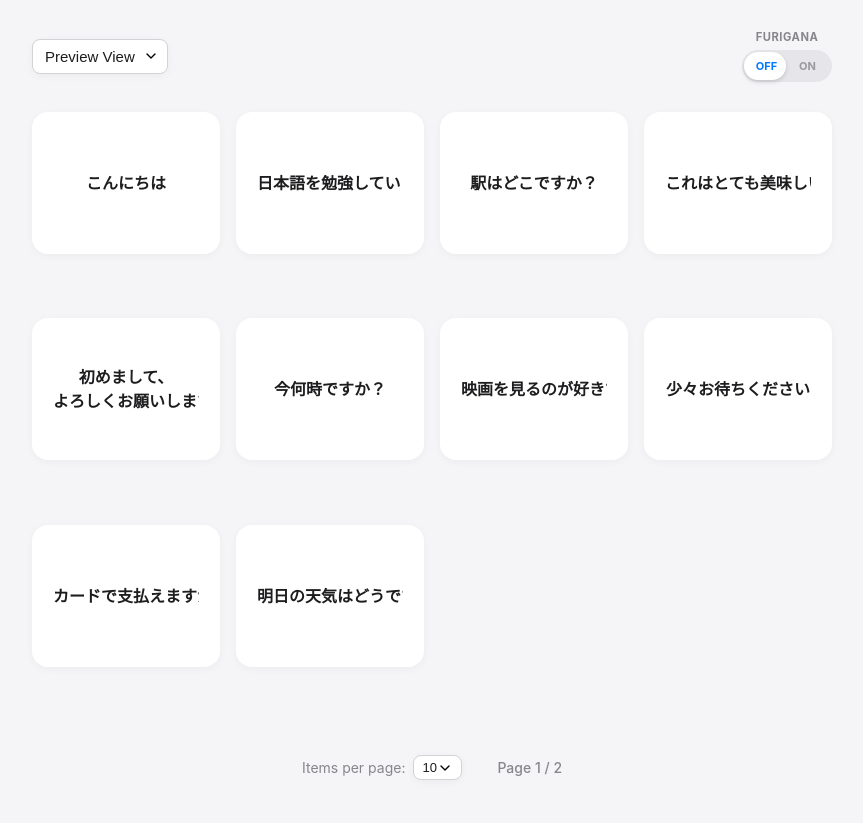
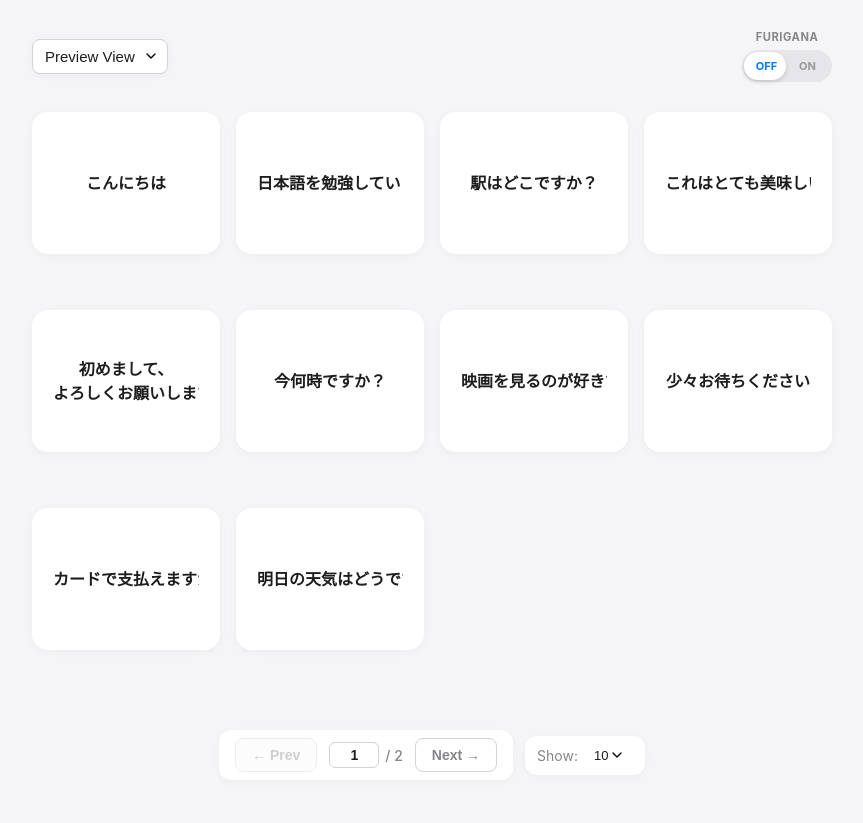
Before and after one commit to yyc9920/Japanese_pharse_study, a plain HTML site: page index.html in a window 1280 px wide. Shown: the whole page, without its empty margins (208-1071 px from the left). Drawn offline with Linux system fonts and the light colour scheme; no server answers.

```diff
--- a/index.html
+++ b/index.html
@@ -42,7 +42,7 @@
             padding: 10px 0;
         }
 
-        /* View Select Dropdown */
+        /* Select Elements (View & PerPage) */
         select {
             appearance: none;
             background-color: var(--card-bg);
@@ -270,49 +270,86 @@
         .view-list .text-content { font-size: 1.3rem; }
         .view-preview .text-content { font-size: 1rem; }
 
-        /* --- Controls & Pagination --- */
+        /* --- Unified Pagination Controls --- */
         .controls-area {
             width: 100%;
             max-width: 800px;
             margin-top: 20px;
             display: flex;
-            gap: 15px;
             align-items: center;
             justify-content: center;
             padding-bottom: 40px;
+            flex-wrap: wrap;
+            gap: 12px;
+        }
+
+        .pagination-wrapper {
+            display: flex;
+            align-items: center;
+            gap: 12px;
+            background: var(--card-bg);
+            padding: 8px 16px;
+            border-radius: 12px;
+            box-shadow: var(--shadow-sm);
         }
 
         button.nav-btn {
             background: white;
             border: 1px solid var(--border);
-            padding: 10px 24px;
-            border-radius: 20px;
+            padding: 8px 16px;
+            border-radius: 8px;
             cursor: pointer;
             font-weight: 600;
             color: var(--text-sub);
             transition: all 0.2s;
-            box-shadow: var(--shadow-sm);
             font-size: 14px;
+            white-space: nowrap;
+            min-width: 80px;
         }
         button.nav-btn:hover:not(:disabled) {
             background: var(--accent);
             color: white;
             border-color: var(--accent);
-            transform: translateY(-2px);
-            box-shadow: 0 4px 12px rgba(0, 122, 255, 0.3);
+            transform: translateY(-1px);
+            box-shadow: 0 4px 8px rgba(0, 122, 255, 0.2);
         }
         button.nav-btn:disabled {
             opacity: 0.4;
             cursor: default;
-            background: #f0f0f0;
+            background: #f9f9f9;
             transform: none;
             box-shadow: none;
         }
 
-        .page-info {
+        /* Page Input Field */
+        .page-input-group {
+            display: flex;
+            align-items: center;
             font-size: 14px;
             color: var(--text-sub);
             font-weight: 500;
+        }
+
+        .page-input {
+            width: 40px;
+            text-align: center;
+            border: 1px solid var(--border);
+            border-radius: 6px;
+            padding: 4px;
+            margin-right: 6px;
+            font-size: 14px;
+            color: var(--text-main);
+            font-weight: 600;
+        }
+        .page-input:focus {
+            outline: none;
+            border-color: var(--accent);
+        }
+        /* Hide number spinner */
+        .page-input::-webkit-outer-spin-button,
+        .page-input::-webkit-inner-spin-button {
+            -webkit-appearance: none;
+            margin: 0;
         }
 
         /* Pagination Per Page Select */
@@ -321,11 +358,18 @@
             align-items: center;
             font-size: 14px;
             color: var(--text-sub);
+            background: var(--card-bg);
+            padding: 8px 12px;
+            border-radius: 12px;
+            box-shadow: var(--shadow-sm);
         }
         .ipp-wrapper select {
             margin-left: 8px;
             padding: 4px 24px 4px 8px;
             font-size: 13px;
+            border: none;
+            background-color: transparent;
+            box-shadow: none;
         }
 
         /* Spinner */
@@ -347,6 +391,9 @@
             }
             .view-card .text-content {
                 font-size: 1.4rem;
+            }
+            .controls-area {
+                flex-direction: column;
             }
         }
     </style>
@@ -384,7 +431,8 @@
     /* =========================================
        CONFIGURATION
        ========================================= */
-    const GIST_URL = 'https://gist.github.com/yyc9920/a22d2b76349fdff11b2808440da634fe/raw/f374c1a71d80c3b18e30e2d5f791df3e38a44ebd/japanese_phrases.csv';
+    // TODO: Gist 생성 후 Raw URL을 아래 따옴표 안에 넣으세요.
+    const GIST_URL = 'https://gist.githubusercontent.com/yyc9920/a22d2b76349fdff11b2808440da634fe/raw/f374c1a71d80c3b18e30e2d5f791df3e38a44ebd/japanese_phrases.csv';
 
     // 기본 샘플 데이터 (Gist URL이 없을 때 사용됨)
     const MOCK_DATA = `Meaning,Kanji,Furigana
@@ -402,7 +450,12 @@
 도와주셔서 감사합니다 / Thank you for your help,手伝ってくれてありがとうございます,手伝[てつだ]ってくれてありがとうございます
 이해하지 못했습니다 / I didn't understand,理解できませんでした,理解[りかい]できませんでした
 천천히 말해 주세요 / Please speak slowly,ゆっくり話してください,ゆっくり話[はな]してください
-화장실은 어디입니까? / Where is the restroom?,お手洗いはどこですか？,お手洗[てあら]いはどこですか？`;
+화장실은 어디입니까? / Where is the restroom?,お手洗いはどこですか？,お手洗[てあら]いはどこですか？
+기차표를 예매하고 싶습니다 / I want to book a train ticket,電車の切符を予約したいです,電車[でんしゃ]の切符[きっぷ]を予約[よやく]したいです
+이 근처에 맛집이 있나요? / Is there a good restaurant nearby?,この近くに美味しい店はありますか？,この近[ちか]くに美味[おい]しい店[みせ]はありますか？
+사진을 찍어 주시겠습니까? / Could you take a picture for me?,写真を撮っていただけませんか？,写真[しゃしん]を撮[と]っていただけませんか？
+메뉴판을 보여주세요 / Please show me the menu,メニューを見せてください,メニューを見[み]せてください
+물 좀 주시겠어요? / Could I have some water?,お水をいただけますか？,お水[みず]をいただけますか？`;
 
     /* =========================================
        STATE MANAGEMENT
@@ -412,8 +465,8 @@
         view: 'preview', // Options: 'preview', 'list', 'card'
         furigana: false,
         page: 1,
-        itemsPerPage: 10,
-        currentIndex: 0 // Used for Card View navigation
+        itemsPerPage: 10, // List View will now default to 20 via code logic if needed, but sharing this variable
+        currentIndex: 0 // Used for Card View navigation (0-based)
     };
 
     /* =========================================
@@ -428,7 +481,6 @@
        INITIALIZATION
        ========================================= */
     async function init() {
-        // GIST URL이 유효하면 fetch 시도, 아니면 Mock Data 사용
         if (GIST_URL && GIST_URL.startsWith('http')) {
             try {
                 const response = await fetch(GIST_URL);
@@ -440,7 +492,6 @@
                 state.data = parseCSV(MOCK_DATA);
             }
         } else {
-            // 로딩 효과 시뮬레이션
             setTimeout(() => {
                 state.data = parseCSV(MOCK_DATA);
                 render();
@@ -458,9 +509,7 @@
     function parseCSV(text) {
         const lines = text.trim().split('\n');
         const result = [];
-        // Header(첫 줄) 건너뛰고 시작
         for(let i=1; i<lines.length; i++) {
-            // 쉼표로 구분하되, 문장 내 쉼표 오작동 방지를 위해 처음 2개의 쉼표만 찾음
             const line = lines[i];
             const firstComma = line.indexOf(',');
             const secondComma = line.indexOf(',', firstComma + 1);
@@ -478,10 +527,8 @@
     // Get Display Text Logic
     function getDisplayHtml(item) {
         if (state.furigana) {
-            // Furigana ON: 3번째 컬럼(괄호 포함) 그대로 표시
             return item.furigana || item.kanji;
         }
-        // Furigana OFF: 2번째 컬럼(Kanji만) 표시
         return item.kanji;
     }
 
@@ -490,7 +537,9 @@
        ========================================= */
     viewSelect.addEventListener('change', (e) => {
         state.view = e.target.value;
-        // 뷰 변경 시 페이지 초기화가 필요하면 state.page = 1; 추가
+        // Reset pagination when switching views for better UX
+        state.page = 1;
+        // List view default limit logic could be handled here if we wanted different defaults
         render();
     });
 
@@ -498,24 +547,99 @@
         state.furigana = !state.furigana;
         furiganaToggle.dataset.state = state.furigana ? 'on' : 'off';
         furiganaToggle.setAttribute('aria-checked', state.furigana);
-        render(); // 텍스트 갱신을 위해 재렌더링
+        render();
     });
+
+    /* =========================================
+       UNIFIED PAGINATION COMPONENT
+       ========================================= */
+    function renderPaginationControls({ current, total, onPrev, onNext, onJump, showPerPage }) {
+        paginationControls.innerHTML = '';
+
+        // 1. Pagination Wrapper (Prev | Input / Total | Next)
+        const wrapper = document.createElement('div');
+        wrapper.className = 'pagination-wrapper';
+
+        // Prev Button
+        const prevBtn = document.createElement('button');
+        prevBtn.className = 'nav-btn';
+        prevBtn.innerText = '← Prev';
+        prevBtn.disabled = current <= 1;
+        prevBtn.onclick = onPrev;
+
+        // Input Group
+        const inputGroup = document.createElement('div');
+        inputGroup.className = 'page-input-group';
+
+        const input = document.createElement('input');
+        input.type = 'number';
+        input.className = 'page-input';
+        input.value = current;
+        input.min = 1;
+        input.max = total;
+
+        // Handle Input Change
+        const handleJump = () => {
+            let val = parseInt(input.value);
+            if (isNaN(val) || val < 1) val = 1;
+            if (val > total) val = total;
+            if (val !== current) onJump(val);
+            else input.value = val; // Reset visual if invalid
+        };
+        input.onblur = handleJump;
+        input.onkeydown = (e) => { if(e.key === 'Enter') handleJump(); };
+
+        inputGroup.appendChild(input);
+        inputGroup.appendChild(document.createTextNode(` / ${total}`));
+
+        // Next Button
+        const nextBtn = document.createElement('button');
+        nextBtn.className = 'nav-btn';
+        nextBtn.innerText = 'Next →';
+        nextBtn.disabled = current >= total;
+        nextBtn.onclick = onNext;
+
+        wrapper.appendChild(prevBtn);
+        wrapper.appendChild(inputGroup);
+        wrapper.appendChild(nextBtn);
+
+        paginationControls.appendChild(wrapper);
+
+        // 2. Per Page Selector (Optional)
+        if (showPerPage) {
+            const ippWrapper = document.createElement('div');
+            ippWrapper.className = 'ipp-wrapper';
+            ippWrapper.innerHTML = `
+                <span>Show:</span>
+                <select id="ipp-select">
+                    <option value="10" ${state.itemsPerPage===10?'selected':''}>10</option>
+                    <option value="20" ${state.itemsPerPage===20?'selected':''}>20</option>
+                    <option value="30" ${state.itemsPerPage===30?'selected':''}>30</option>
+                </select>
+            `;
+            paginationControls.appendChild(ippWrapper);
+
+            document.getElementById('ipp-select').addEventListener('change', (e) => {
+                state.itemsPerPage = parseInt(e.target.value);
+                state.page = 1; // Reset to page 1
+                render();
+            });
+        }
+    }
 
     /* =========================================
        RENDERING LOGIC
        ========================================= */
     function render() {
-        // 1. Fade Out Effect
         appContainer.style.opacity = '0';
-        paginationControls.innerHTML = '';
 
-        // 2. Render content after short delay for transition
         setTimeout(() => {
             appContainer.className = `view-${state.view}`;
             appContainer.innerHTML = '';
 
             if (state.data.length === 0) {
                 appContainer.innerHTML = '<div style="text-align:center; padding:40px; color:#888;">데이터가 없습니다.</div>';
+                paginationControls.innerHTML = '';
             } else {
                 switch (state.view) {
                     case 'preview': renderPreview(); break;
@@ -523,8 +647,6 @@
                     case 'card': renderCard(); break;
                 }
             }
-
-            // 3. Fade In Effect
             appContainer.style.opacity = '1';
         }, 200);
     }
@@ -534,41 +656,19 @@
         const start = (state.page - 1) * state.itemsPerPage;
         const end = start + state.itemsPerPage;
         const pageItems = state.data.slice(start, end);
+        const totalPages = Math.ceil(state.data.length / state.itemsPerPage) || 1;
 
-        // Pagination Controls
-        const controlDiv = document.createElement('div');
-        controlDiv.className = 'ipp-wrapper';
-        controlDiv.innerHTML = `
-            <span>Items per page:</span>
-            <select id="ipp-select">
-                <option value="10" ${state.itemsPerPage===10?'selected':''}>10</option>
-                <option value="20" ${state.itemsPerPage===20?'selected':''}>20</option>
-                <option value="30" ${state.itemsPerPage===30?'selected':''}>30</option>
-            </select>
-        `;
-        paginationControls.appendChild(controlDiv);
-
-        // Items Per Page Change Event
-        document.getElementById('ipp-select').addEventListener('change', (e) => {
-            state.itemsPerPage = parseInt(e.target.value);
-            state.page = 1; // Reset to first page
-            render();
+        // Render Pagination
+        renderPaginationControls({
+            current: state.page,
+            total: totalPages,
+            onPrev: () => { state.page--; render(); },
+            onNext: () => { state.page++; render(); },
+            onJump: (pageNum) => { state.page = pageNum; render(); },
+            showPerPage: true
         });
 
-        // Add Next/Prev Page Buttons if needed (Simplified for now)
-        if (state.data.length > state.itemsPerPage) {
-             const pageNav = document.createElement('div');
-             pageNav.style.marginLeft = '20px';
-             pageNav.className = 'page-info';
-
-             const maxPage = Math.ceil(state.data.length / state.itemsPerPage);
-             pageNav.innerHTML = `Page ${state.page} / ${maxPage}`;
-
-             // Simple Next/Prev buttons could be added here
-             paginationControls.appendChild(pageNav);
-        }
-
-        // Generate Cards
+        // Render Cards
         pageItems.forEach((item, idx) => {
             const realIdx = start + idx;
             const el = document.createElement('div');
@@ -584,9 +684,25 @@
         });
     }
 
-    // --- 2. List View Render ---
+    // --- 2. List View Render (Now with Pagination) ---
     function renderList() {
-        state.data.forEach(item => {
+        // Use same pagination logic as Preview
+        const start = (state.page - 1) * state.itemsPerPage;
+        const end = start + state.itemsPerPage;
+        const pageItems = state.data.slice(start, end);
+        const totalPages = Math.ceil(state.data.length / state.itemsPerPage) || 1;
+
+        // Render Pagination
+        renderPaginationControls({
+            current: state.page,
+            total: totalPages,
+            onPrev: () => { state.page--; render(); },
+            onNext: () => { state.page++; render(); },
+            onJump: (pageNum) => { state.page = pageNum; render(); },
+            showPerPage: true // Allows changing between 10, 20, 30 items
+        });
+
+        pageItems.forEach(item => {
             const el = document.createElement('div');
             el.className = 'card-list';
 
@@ -608,18 +724,21 @@
             };
             appContainer.appendChild(el);
         });
-
-        // List View typically doesn't need complex pagination controls in this requirement,
-        // but we can add a "Back to Top" or simple counter.
-        const info = document.createElement('div');
-        info.className = 'page-info';
-        info.innerText = `Total ${state.data.length} phrases`;
-        paginationControls.appendChild(info);
     }
 
     // --- 3. Card View Render ---
     function renderCard() {
         const item = state.data[state.currentIndex];
+
+        // Render Pagination (Current is 1-based index for UI)
+        renderPaginationControls({
+            current: state.currentIndex + 1,
+            total: state.data.length,
+            onPrev: () => { state.currentIndex--; render(); },
+            onNext: () => { state.currentIndex++; render(); },
+            onJump: (cardNum) => { state.currentIndex = cardNum - 1; render(); },
+            showPerPage: false
+        });
 
         const wrapper = document.createElement('div');
         wrapper.className = 'card-single';
@@ -644,37 +763,6 @@
             wrapper.classList.toggle('flipped');
         };
         appContainer.appendChild(wrapper);
-
-        // Navigation Buttons
-        const prevBtn = document.createElement('button');
-        prevBtn.className = 'nav-btn';
-        prevBtn.innerHTML = '← Prev';
-        prevBtn.disabled = state.currentIndex === 0;
-        prevBtn.onclick = () => {
-            if(state.currentIndex > 0) {
-                state.currentIndex--;
-                render();
-            }
-        };
-
-        const nextBtn = document.createElement('button');
-        nextBtn.className = 'nav-btn';
-        nextBtn.innerHTML = 'Next →';
-        nextBtn.disabled = state.currentIndex === state.data.length - 1;
-        nextBtn.onclick = () => {
-            if(state.currentIndex < state.data.length - 1) {
-                state.currentIndex++;
-                render();
-            }
-        };
-
-        const counter = document.createElement('div');
-        counter.className = 'page-info';
-        counter.innerText = `${state.currentIndex + 1} / ${state.data.length}`;
-
-        paginationControls.appendChild(prevBtn);
-        paginationControls.appendChild(counter);
-        paginationControls.appendChild(nextBtn);
     }
 
     // --- Start App ---
```
